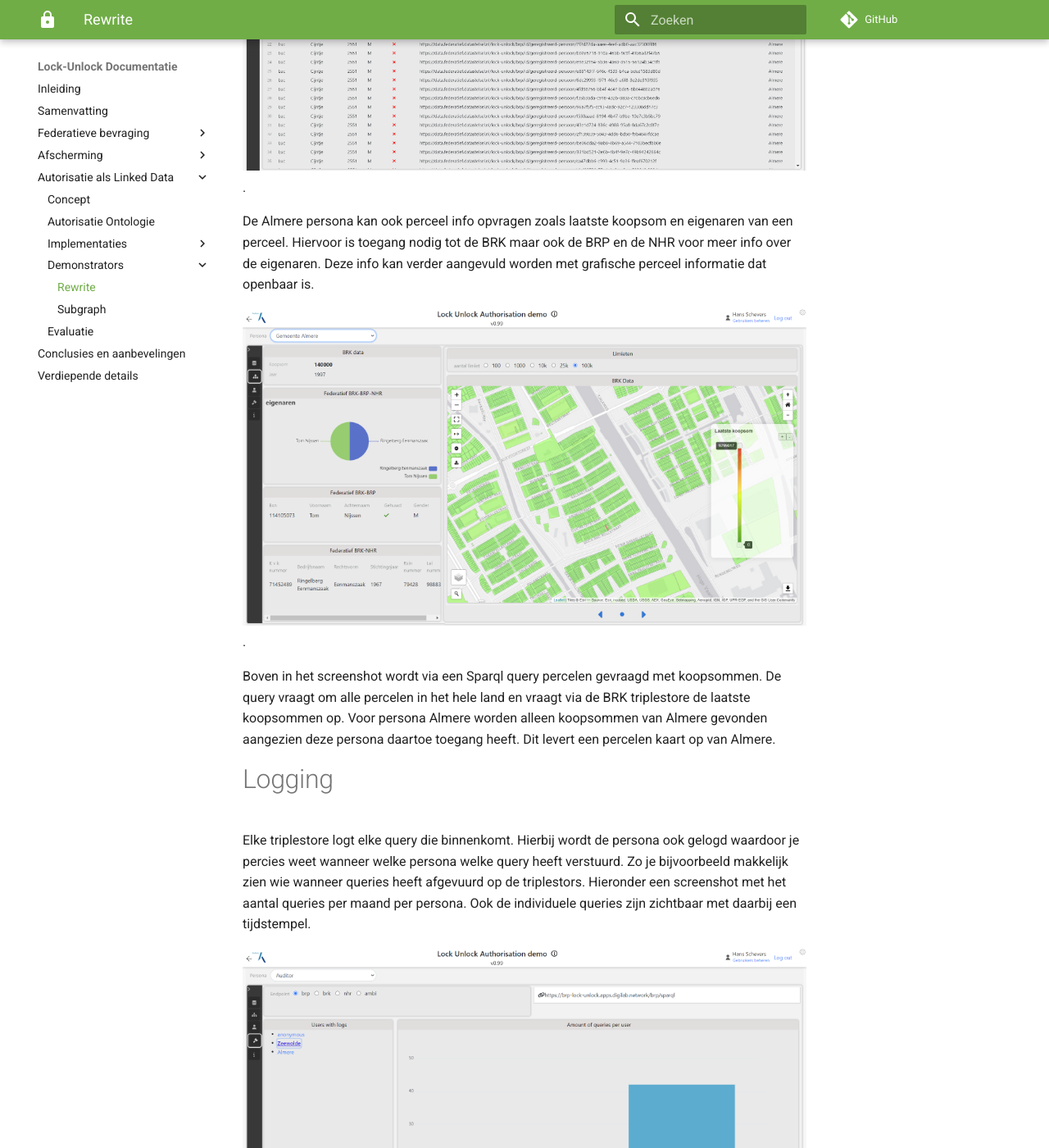
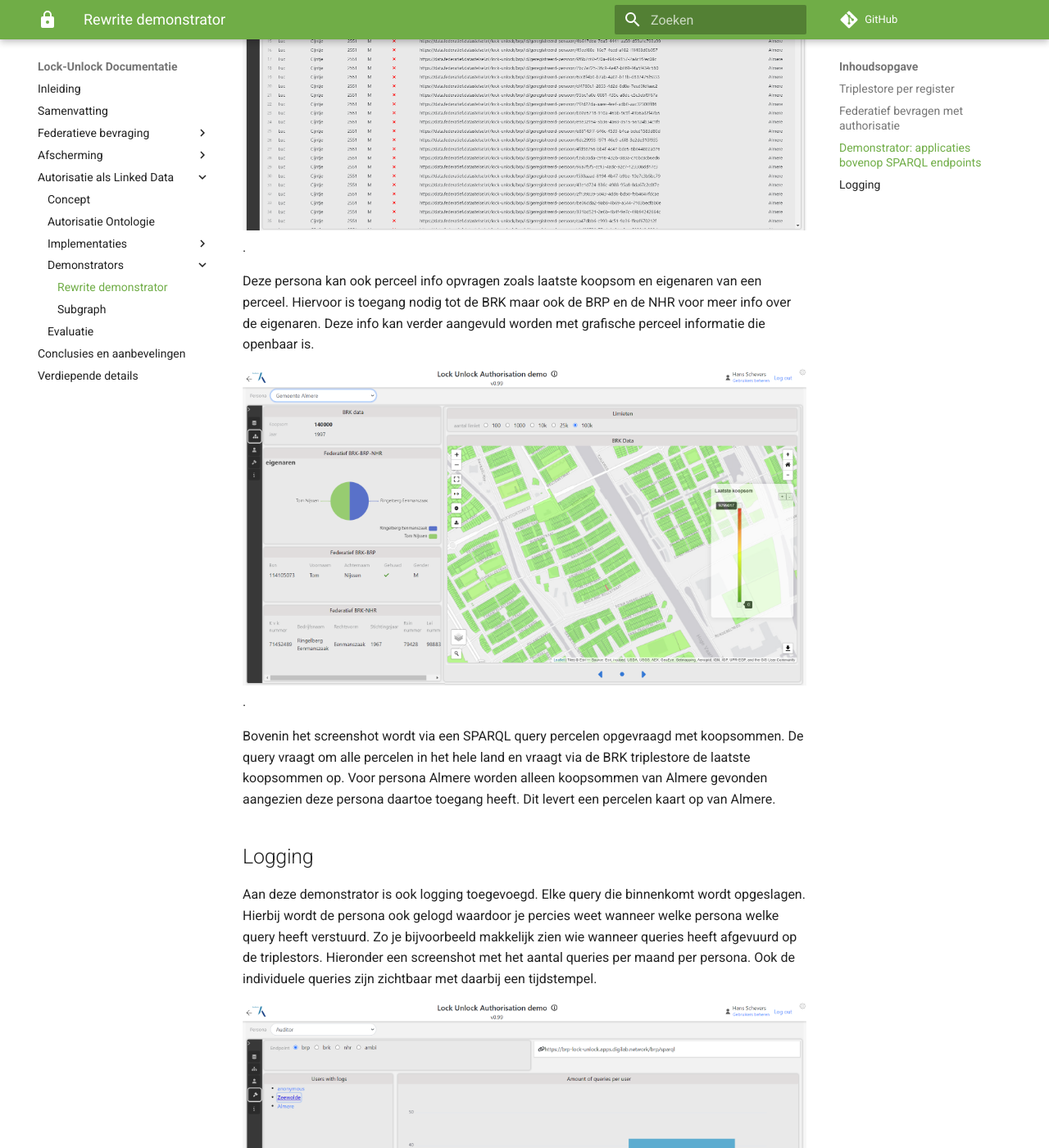
Before and after one commit to kadaster-labs/lock-unlock-docs, an MkDocs documentation site: the page built from docs/autorisatie-als-linkeddata/demonstrators/rewrite.md, in a window 1280 px wide and 1400 px high, scrolled down 4151 px. Shown: the whole window at 82% size. Built offline with MkDocs 1.6.1 and Material for MkDocs 9.7.7, drawn with Linux system fonts in a browser that asks for light colours; comment, search, counter and statistics services are not loaded; some of the changed text lies outside the part shown.

Commit message:
Review demonstrators

```diff
--- a/docs/autorisatie-als-linkeddata/demonstrators/rewrite.md
+++ b/docs/autorisatie-als-linkeddata/demonstrators/rewrite.md
@@ -1,18 +1,18 @@
 ---
-title: Rewrite
+title: Rewrite demonstrator
 ---
 
-#Overzicht
+> TO DO: bovenste gedeelte valt ook deels samen met kopje Testopstelling denk ik? Wellicht daar nog naar verwijzen?
 
-Voor elk register is een beschermde sparql endpoint opgezet dat op een aparte server werkt. Om de
+Voor elk register is een beschermd SPARQL endpoint opgezet dat op een aparte server werkt. Om de
 federatieve samenwerking van de datasets goed demonstrabel te maken is er zelfs gekozen om
-infrastructuur van Kadaster en van het DIGI-Lab te gebruiken om echt een heterogene,
+infrastructuur van Kadaster en van het DigiLab te gebruiken om echt een heterogene,
 gedistribureerde infrastructuur te hebben als basis voor de demo's. ![concept](../images/concept1.png).
 
 Elke triplestore is voorzien van eigen data en een afschermings kennisgraaf bestaande uit de
 autorisatie ontologie aangevuld met een specifieke configuratie.
 
-Daarmee zijn de volgende Sparql endpoints aanwezig:
+Daarmee zijn de volgende SPARQL endpoints aanwezig:
 
 - BRP:
   [https://brp-lock-unlock.apps.digilab.network/](https://brp-lock-unlock.apps.digilab.network/)
@@ -27,70 +27,73 @@
 
 
 
-# Triplestore per register
+## Triplestore per register
 
-In deze omgevingen is het mogelijk om Sparql queries te schrijven en te executeren op de
+In deze omgevingen is het mogelijk om SPARQL queries te schrijven en uit te voeren op de
 triplestore. Zonder 'login' worden deze queries herschreven en is daarmee afgeschermde data niet toegankelijk. Query
-resultaten kunnen daardoor leeg zijn. Door de URL parameter "Persona" kan er makkelijk veranderd
-worden van Persona's met verschillende rechten. Hiermee wordt het demonstreren en onderzoeken van de
-werking van het geheel vergemakkelijkt. Het moge natuurlijk duidelijk zijn dat een echt (centraal)
+resultaten kunnen daardoor leeg zijn. Door de URL parameter "Persona" kan er makkelijk geswitcht
+worden tussen persona's met verschillende rechten. Hiermee wordt het demonstreren en onderzoeken van de
+werking van het geheel vereenvoudigt. Het moge natuurlijk duidelijk zijn dat een echt (centraal)
 authenticatie systeem nodig is om dit goed af te handelen.
 
-Per triplestore kan er nu makkelijk van persona gewisseld worden en kan per triplestore en per
-persana sparql queries geschreven worden die op basis van de autorisatie kennisgraaf al dan niet
-antwoorden geeft. Zo is bijv BPR data niet beschikbaar voor anonieme gebruikers. Gebruik je persona
-"System" dan heb je volledig toegang en kan alle data opgevraagd worden. Het betreft hier fictieve
-data.
+Per triplestore kan er nu makkelijk van persona gewisseld worden en kan er per triplestore en per
+persona SPARQL queries geschreven worden die op basis van de autorisatie kennisgraaf al dan niet
+antwoorden geeft. Zo is bijv BRP data niet beschikbaar voor anonieme gebruikers. Gebruik je persona
+"System" dan heb je volledig toegang en kan alle data opgevraagd worden. (NB Het betreft hier fictieve
+data.)
 
 ![fuseki](../images/fuseki1.png).
 
-# Federatief bevragen met authorisatie
+## Federatief bevragen met authorisatie
 
 De persona's zijn aanwezig in alle triplestores. Daarmee kan een federatieve query geschreven worden
-die op basis van 1 persona resultaten teruggeeft op basis van de resultaten die elke triplestore
+die op basis van één persona resultaten teruggeeft op basis van de resultaten die elke triplestore
 voor deze persona beschikbaar stelt. Hiervoor kan gebruik gemaakt worden van het 'Service' keyword
-binnen Sparql die een ander Sparql endpoint aanspreekt. Hieronder is screenshot te zien van een
-Sparql query in de kadaster BRK triplestore werkend op de Kadaster infrastructuur die een vraag
-stelt aan de (Fictieve) NHR dataset op de DIGI-Lab omgeving.
+binnen SPARQL die op die manier een ander SPARQL endpoint aanspreekt. Hieronder is screenshot te zien van een
+SPARQL query in de Kadaster BRK triplestore werkend op de Kadaster infrastructuur die een vraag
+stelt aan de (fictieve) NHR dataset op de Digiab omgeving.
 
 
 ![fuski2](../images/fuseki2.png).
 
-# Demonstrator:  applicaties bovenop Sparql endpoints
-Nu dat de infrastructuur staat kan er een user-interface gebruik maken van de Sparql endpoints.
-Links bovenin de demo omgeving kan er snel gewisseld worden van persona. In het eerste screenshot
-zijn weinig resultaten te zien. Hier wordt op basis van de persona "anonymous" BRP gegevens
-opgevraagd via een sparql query. De query vraagt een set van (random) personen op.  Dit levert geen
+## Demonstrator:  applicaties bovenop SPARQL endpoints
+
+Een user interface kan vervolgens gebruikmaken van deze infrastructuur met SPARQL endpoints.
+
+Linksbovenin de demo omgeving kan er snel gewisseld worden van persona. In het eerste screenshot
+zijn weinig resultaten te zien. Hier wordt op basis van de persona "Anonieme gebruiker" BRP gegevens
+opgevraagd via een SPARQL query. De query vraagt een set van (random) personen op.  Dit levert geen
 resultaten op en dat is volgens de autorisatie kennisgraaf correct.
 
 ![demonstrator](../images/geenToegang1.png).
 
-De persona "Almere" heeft wel toegang tot de BRP maar alleen voor personen die woonachtig zijn in
+De persona "gemeente Almere" heeft wel toegang tot de BRP maar alleen voor personen die woonachtig zijn in
 Almere. Dezelfde query die (random) personen opvraagt geeft nu wel resultaten en een geeft random
 personen terug die woonachtig zijn in Almere.
 
 ![demonstrator2](../images/demoauth1.png).
 
-De Almere persona kan ook perceel info opvragen zoals laatste koopsom en eigenaren van een perceel.
+Deze persona kan ook perceel info opvragen zoals laatste koopsom en eigenaren van een perceel.
 Hiervoor is toegang nodig tot de BRK maar ook de BRP en de NHR voor meer info over de eigenaren.
-Deze info kan verder aangevuld worden met grafische perceel informatie dat openbaar is.
+Deze info kan verder aangevuld worden met grafische perceel informatie die openbaar is.
 
 ![demonstrator3](../images/demoauth2.png).
 
-Boven in het screenshot wordt via een Sparql query percelen gevraagd met koopsommen. De query vraagt
+Bovenin het screenshot wordt via een SPARQL query percelen opgevraagd met koopsommen. De query vraagt
 om alle percelen in het hele land en vraagt via de BRK triplestore de laatste koopsommen op. Voor
 persona Almere worden alleen koopsommen van Almere gevonden aangezien deze persona daartoe toegang
 heeft. Dit levert een percelen kaart op van Almere.
 
 
-# Logging
-Elke triplestore logt elke query die binnenkomt. Hierbij wordt de persona ook gelogd waardoor je
+## Logging
+
+Aan deze demonstrator is ook logging toegevoegd. Elke query die binnenkomt wordt opgeslagen. Hierbij wordt de persona ook gelogd waardoor je
 percies weet wanneer welke persona welke query heeft verstuurd. Zo je bijvoorbeeld makkelijk zien wie wanneer queries heeft afgevuurd op de triplestors. Hieronder een screenshot met het aantal queries per maand per persona. Ook de individuele queries zijn zichtbaar met daarbij een tijdstempel.
 
 ![logstats](../images/demoauth5b.png).
 
 
- Naast de originele query wordt ook
+Naast de originele query wordt ook
 de herschreven query bewaard. Hieronder een screenshot van de log informatie waarbij zowel de originele als de herschreven query op te vragen is. In het screenshot is een deel van de originele en herschreven query te zien.
 
 ![logrewrite](../images/demoauth5.png).
```
Also changed, not shown: docs/autorisatie-als-linkeddata/demonstrators/index.md (+1 -1 lines).
